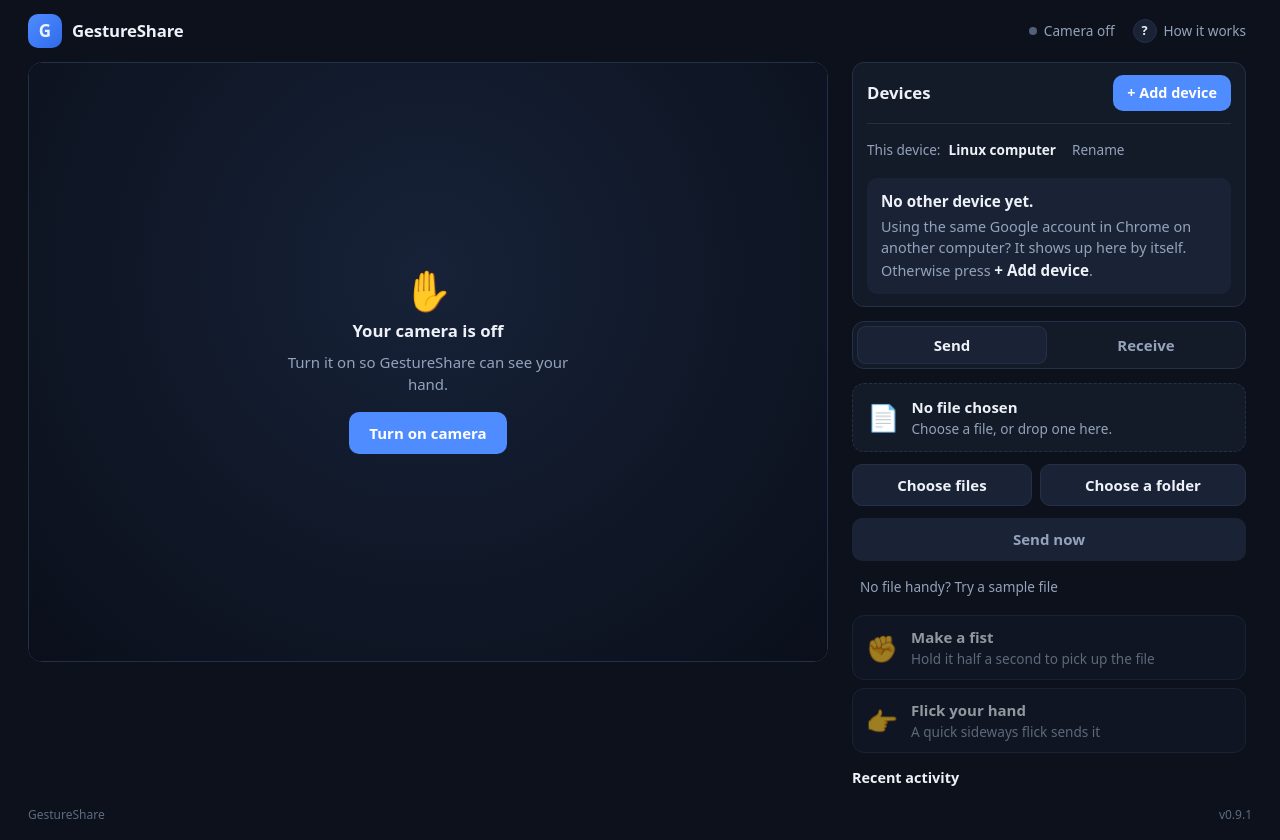
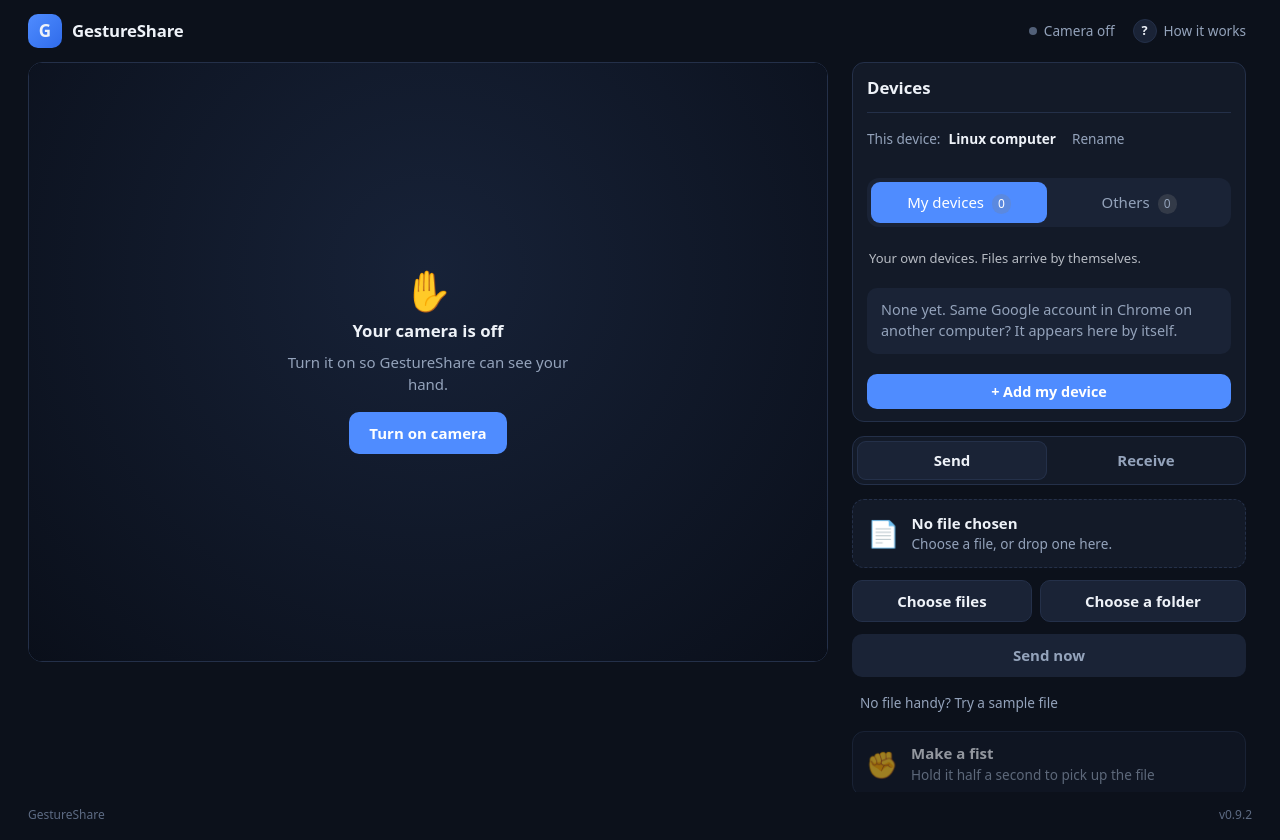
Before and after one commit to MOHITH-KVS/GestureShare, a browser extension: page extension/camera.html in a window 1280 px wide. Both pictures are taken after a click on the button "Skip". Drawn offline with Linux system fonts and the light colour scheme.

Commit message:
insepction on the gestures and controls

```diff
--- a/extension/camera.css
+++ b/extension/camera.css
@@ -514,3 +514,18 @@ html[data-mode="tab"] #tab-button { display: none; }
 .fetch-actions { display: flex; gap: 8px; }
 .fetch-actions[hidden] { display: none; }
 #fetch-allow { padding: 8px 16px; border: 0; border-radius: 10px; background: var(--accent); color: #fff; font-weight: 650; }
+
+/* Turn-off button sits on the camera picture, always in view */
+.cam-off { position:absolute; top:8px; right:8px; z-index:5; display:inline-flex; gap:6px; align-items:center;
+  padding:6px 12px; border-radius:999px; border:1px solid rgba(255,255,255,.35); background:rgba(10,14,24,.72);
+  color:#fff; font:600 13px/1 inherit; font-family:inherit; cursor:pointer; backdrop-filter:blur(4px); }
+.cam-off:hover { background:rgba(200,40,40,.85); }
+.cam-off:disabled { display:none; }
+/* My devices | Others switch */
+.dev-tabs { display:flex; gap:4px; padding:4px; border-radius:12px; background:var(--surface-2); margin:10px 0 6px; }
+.dev-tab { flex:1; padding:9px 8px; border:0; border-radius:9px; background:transparent; color:inherit; font:600 14px/1.2 inherit; font-family:inherit; cursor:pointer; }
+.dev-tab[aria-selected="true"] { background:var(--accent); color:#fff; }
+.dev-tab[aria-selected="false"] { color:var(--muted); }
+.dev-tab .count { display:inline-block; min-width:18px; padding:1px 6px; margin-left:4px; border-radius:999px; background:rgba(127,127,127,.25); font-size:12px; }
+.tab-hint { margin:4px 2px 8px; font-size:13px; opacity:.75; }
+.add-wide { width:100%; margin-top:8px; }
--- a/extension/camera.html
+++ b/extension/camera.html
@@ -29,6 +29,7 @@
         <div class="camera-frame" id="camera-frame">
           <video id="camera" autoplay playsinline muted></video>
           <canvas id="hand-canvas" width="640" height="480" aria-hidden="true"></canvas>
+          <button id="camera-stop" class="cam-off" type="button" disabled title="Turn the camera off"><span aria-hidden="true">⏻</span> Turn off</button>
 
           <!-- The file in your hand: follows your palm while you hold a fist -->
           <div class="held-chip" id="held-chip" hidden aria-hidden="true">
@@ -81,7 +82,6 @@
         <section class="devices" id="connect" aria-label="Devices">
           <div class="devices-head">
             <h2>Devices</h2>
-            <button id="add-device" class="primary-small" type="button">+ Add device</button>
           </div>
           <div class="me-row">
             <span class="me-label">This device:</span>
@@ -94,19 +94,23 @@
           </div>
 
           <!-- Nothing linked yet -->
-          <div class="devices-empty" id="devices-none">
-            <p><b>No other device yet.</b></p>
-            <p>Using the same Google account in Chrome on another computer? It shows up here by itself. Otherwise press <b>+ Add device</b>.</p>
+          <div class="dev-tabs" role="tablist" aria-label="Which devices">
+            <button id="tab-mine" class="dev-tab" role="tab" type="button" aria-selected="true">My devices <span class="count" id="count-mine">0</span></button>
+            <button id="tab-other" class="dev-tab" role="tab" type="button" aria-selected="false">Others <span class="count" id="count-other">0</span></button>
           </div>
+          <p class="tab-hint" id="tab-hint"></p>
+          <div class="devices-empty" id="devices-none"><p id="devices-none-text">Nothing here yet.</p></div>
 
           <div class="dev-section" id="sec-mine" hidden>
-            <h3>My devices <small>files arrive by themselves</small></h3>
+
             <ul class="device-list" id="list-mine" aria-live="polite"></ul>
           </div>
           <div class="dev-section" id="sec-other" hidden>
-            <h3>Other devices <small>they ask you first</small></h3>
+
             <ul class="device-list" id="list-other" aria-live="polite"></ul>
           </div>
+
+          <button id="add-device" class="primary-small add-wide" type="button">+ Add my device</button>
 
           <!-- Add a device -->
           <div class="pair" id="pair-panel" hidden>
@@ -272,10 +276,6 @@
           </div>
         </div>
 
-        <div class="actions">
-          <button id="camera-stop" class="secondary-button" type="button" disabled>Turn off camera</button>
-        </div>
-
         <p class="privacy-note">
           <span class="privacy-icon" aria-hidden="true">●</span>
           <span>Your camera is processed on this device. Nothing is recorded or uploaded.</span>
@@ -285,7 +285,7 @@
 
     <footer>
       <span>GestureShare</span>
-      <span>v0.9.1</span>
+      <span>v0.9.2</span>
     </footer>
   </div>
 
--- a/extension/gestures.js
+++ b/extension/gestures.js
@@ -278,7 +278,9 @@ const link = new GestureLink({
       receiving = null; hideProgress(recvProgress); hideProgress(sendProgress);
       renderIncoming();
     }
-    else if (event.type === "paired") { showBanner(`Linked with ${who} ✓`, "ok", 2200); log(`Linked with ${who}`); }
+    else if (event.type === "paired") {
+      if (pairTrust !== null && event.device) { link.setAuto(event.device.id, pairTrust); devTab = pairTrust ? "mine" : "other"; pairTrust = null; }
+      showBanner(`Linked with ${who} ✓`, "ok", 2200); log(`Linked with ${who}`); }
     else if (event.type === "refused" && event.message) log(event.message);
     updateCoach();
   },
@@ -492,6 +494,7 @@ function deviceRow(d, mine) {
   return li;
 }
 
+let pairTrust = null;   // true = the device being added is mine
 function renderDevices(list) {
   devices = list;
   meName.textContent = link.name;
@@ -500,14 +503,34 @@ function renderDevices(list) {
   const other = list.filter(d => !(d.auto === true && !d.stale));
   listMine.replaceChildren(...mine.map(d => deviceRow(d, true)));
   listOther.replaceChildren(...other.map(d => deviceRow(d, false)));
-  secMine.hidden = mine.length === 0;
-  secOther.hidden = other.length === 0;
-  devicesNone.hidden = list.length > 0;
+  document.getElementById("count-mine").textContent = mine.length;
+  document.getElementById("count-other").textContent = other.length;
+  applyDevTab(mine.length, other.length);
   renderSendTo();
   renderIncoming();
   demoBox.hidden = online.length > 0;
   updateCoach();
 }
+
+// My devices | Others switch. "Add" uses the trust level of the tab you are on.
+let devTab = "mine";
+function applyDevTab(nMine, nOther) {
+  const isMine = devTab === "mine";
+  document.getElementById("tab-mine").setAttribute("aria-selected", String(isMine));
+  document.getElementById("tab-other").setAttribute("aria-selected", String(!isMine));
+  secMine.hidden = !isMine || nMine === 0;
+  secOther.hidden = isMine || nOther === 0;
+  devicesNone.hidden = (isMine ? nMine : nOther) > 0;
+  document.getElementById("devices-none-text").textContent = isMine
+    ? "None yet. Same Google account in Chrome on another computer? It appears here by itself."
+    : "None yet. Add a friend's device or any phone or computer you don't own.";
+  document.getElementById("tab-hint").textContent = isMine
+    ? "Your own devices. Files arrive by themselves."
+    : "Friends and other people. They are asked before anything is received.";
+  addDeviceButton.textContent = isMine ? "+ Add my device" : "+ Add someone else's device";
+}
+document.getElementById("tab-mine").addEventListener("click", () => { devTab = "mine"; renderDevices(devices); });
+document.getElementById("tab-other").addEventListener("click", () => { devTab = "other"; renderDevices(devices); });
 
 // "Send to": nothing to choose with one device, a row of buttons with more.
 function renderSendTo() {
@@ -562,7 +585,7 @@ function renderPairing(state, info = {}) {
 }
 
 joinOpen.addEventListener("click", () => { pairChoices.hidden = true; joinForm.hidden = false; joinInput.focus(); });
-addDeviceButton.addEventListener("click", () => { pairOpen = true; renderPairing(pairingState, {}); });
+addDeviceButton.addEventListener("click", () => { pairTrust = devTab === "mine"; pairOpen = true; renderPairing(pairingState, {}); });
 pairClose.addEventListener("click", () => { pairOpen = false; link.cancelPairing(); renderPairing("idle", {}); });
 hostButton.addEventListener("click", () => { link.host().catch(() => {}); });
 sendNowButton.addEventListener("click", () => { if (stagedFile) onThrow(stagedFile, null); });
@@ -1028,7 +1051,7 @@ video.addEventListener("resize", sizeToVideo);
 const POSES = {
   fist: ["✊", "Fist"],
   open: ["✋", "Open palm"],
-  pinch: ["🤏", "Pinch"],
+  pinch: ["🖐️", "Hand"],
   other: ["🖐️", "Hand"]
 };
 const TARGETS = { grab: "Hold to pick up", catch: "Hold to catch", throw: "Flick to send" };
@@ -1916,7 +1939,14 @@ function phoneAddress() { try { return localStorage.getItem(PHONE_KEY) || ""; }
 // A phone opens the link and is filled in by itself; another GestureShare reads "gestureshare:123456".
 function qrPayload(code) {
   const phone = phoneAddress();
-  return phone ? `${phone.replace(/#.*$/, "")}#c=${code}` : `gestureshare:${code}`;
+  if (!phone) return `gestureshare:${code}`;
+  // If this computer uses its own pairing server, the phone must use the same one.
+  let server = "";
+  try {
+    const s = JSON.parse(localStorage.getItem("gestureshare.server") || "null");
+    if (s && s.host) server = `${s.secure ? "https" : "http"}://${s.host}${(s.secure && s.port === 443) || (!s.secure && s.port === 80) ? "" : ":" + s.port}${s.path && s.path !== "/" ? s.path : ""}`;
+  } catch {}
+  return `${phone.replace(/#.*$/, "")}#c=${code}${server ? "&s=" + encodeURIComponent(server) : ""}`;
 }
 function parseQr(text) {
   const m = /(?:#c=|gestureshare:)(\d{6})(?!\d)/.exec(String(text || ""));
--- a/extension/guide.js
+++ b/extension/guide.js
@@ -19,9 +19,9 @@
       title: "Step 1: Link your devices",
       text: "You do this once per device. After that they find each other by themselves.",
       list: [
-        "Your own computers: sign into Chrome with the same Google account on each and open GestureShare. They appear under “My devices” by themselves. Nothing to type.",
-        "Anyone else’s device: press “+ Add device”. On one device press “Show a code”. On the other press “Type a code” and enter the number (or just point its camera at the QR code). Then press “Allow”.",
-        "It lands under “Other devices” and asks before accepting a file. Press “Trust” to move a device you know to “My devices”.",
+        "Your own computers: sign into Chrome with the same Google account on each and open GestureShare. They appear in the “My devices” tab by themselves. Nothing to type.",
+        "Anyone else’s device: open the “Others” tab and press “+ Add someone else’s device”. On one device press “Show a code”. On the other press “Type a code” and enter the number (or just point its camera at the QR code). Then press “Allow”.",
+        "Others always ask before accepting a file. Press “Trust” on a device you know to move it to “My devices”. You only add a device once.",
       ],
       listClass: "numbered",
     },
```
Also changed, not shown: extension/manifest.json.
